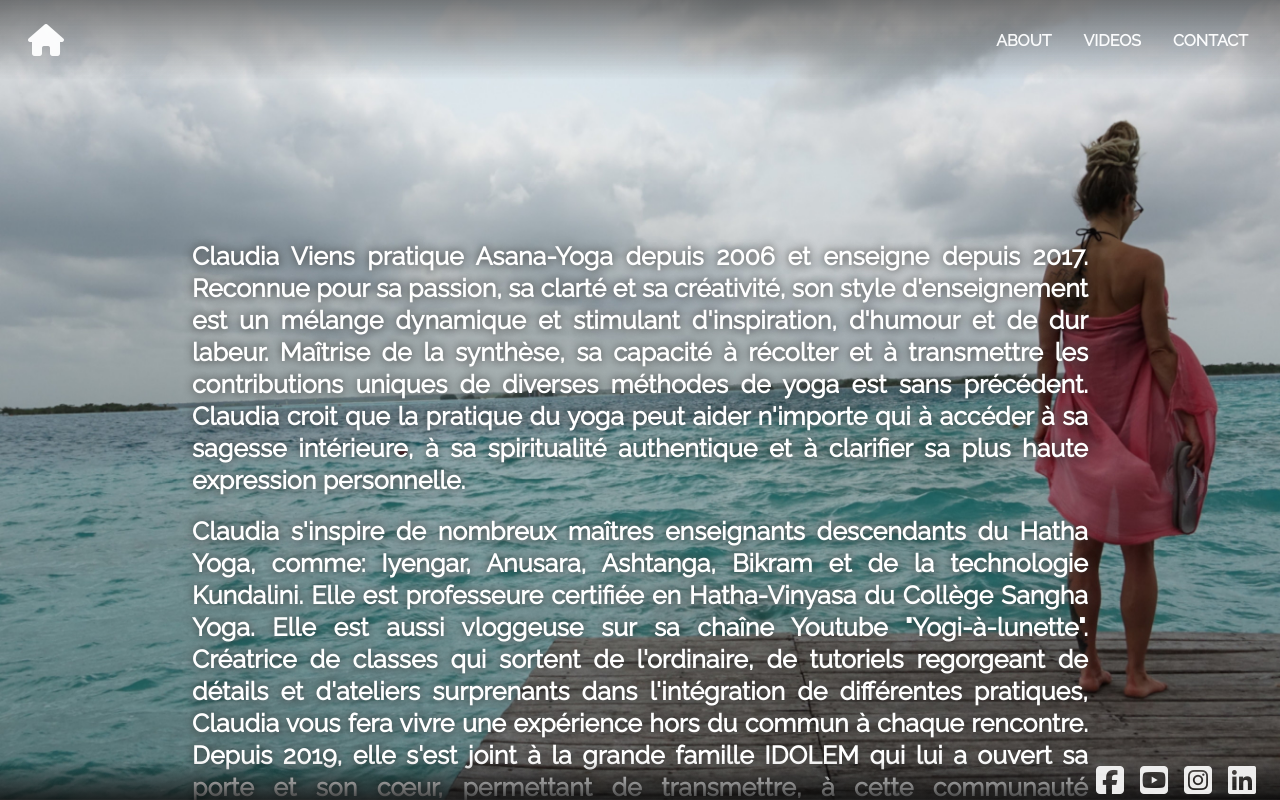
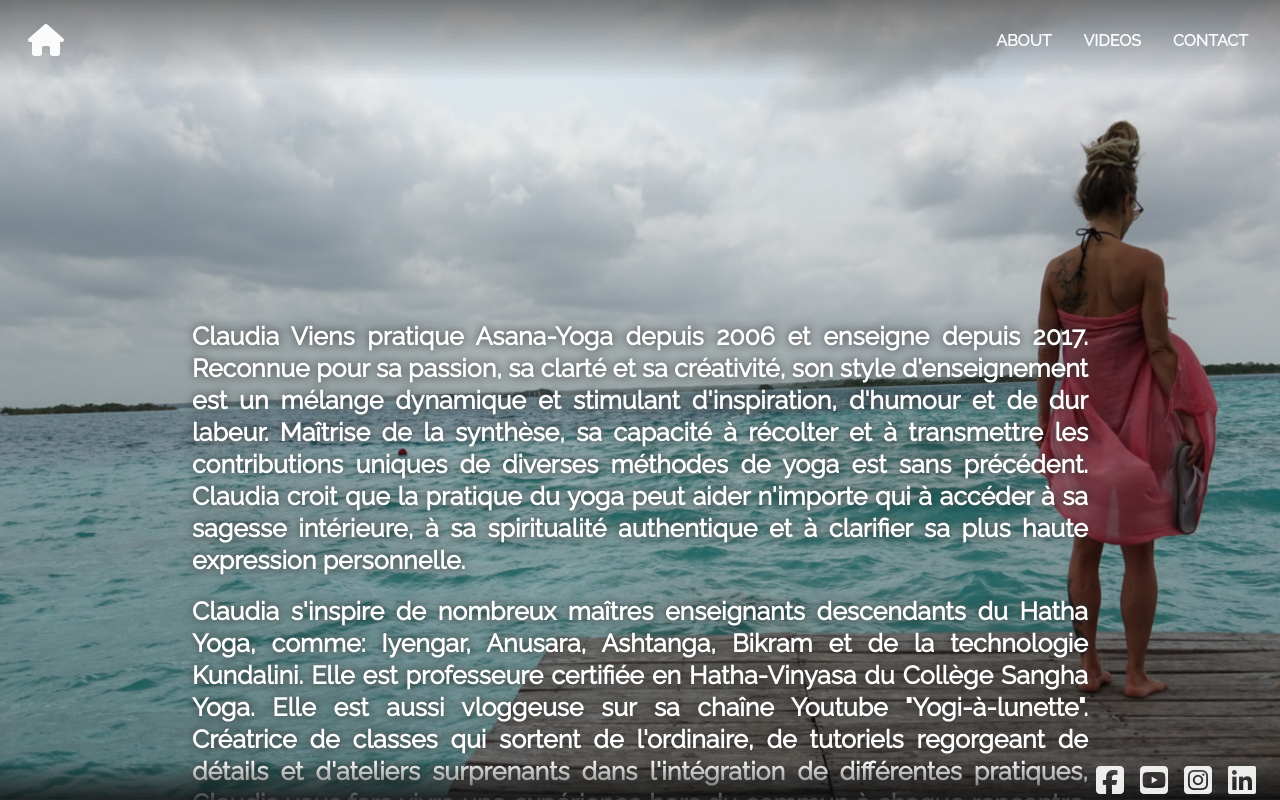
Before and after one commit to notayogilee/yogi-a-lunette-react, a React (Create React App) app: page /about in a window 1280 px wide. Shown: the top 800 px of the page. Built offline with nearby package versions, Linux system fonts and the light colour scheme.

Commit message:
about adjust padding

```diff
--- a/src/components/About.scss
+++ b/src/components/About.scss
@@ -33,7 +33,7 @@
   .about-container {
     .about-text {
       transform: translate(-50%, -20%);
-      padding-bottom: 7rem;
+      padding: 5rem 0 5rem 0;
       // height: 70%;
     }
   }
```
